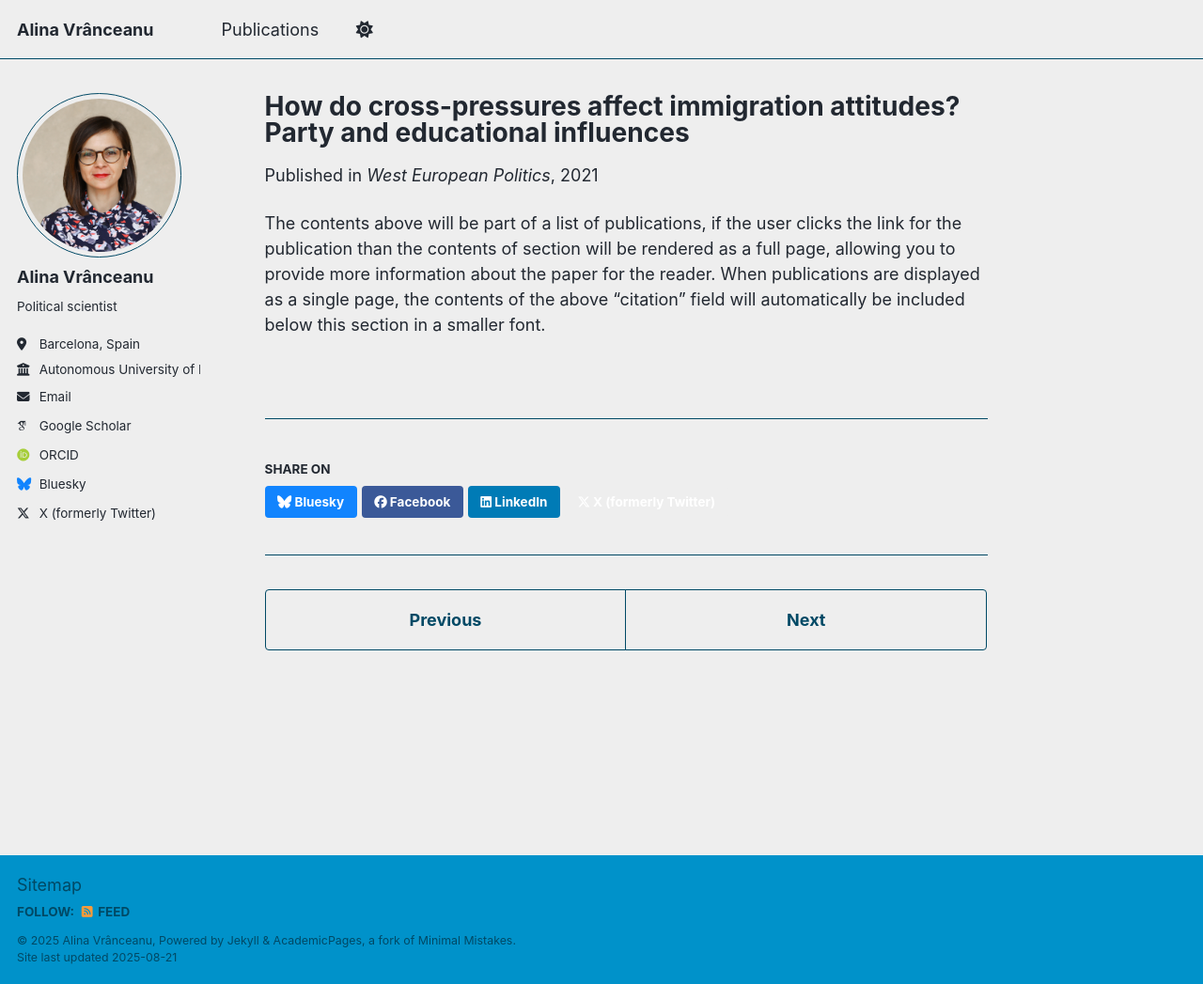
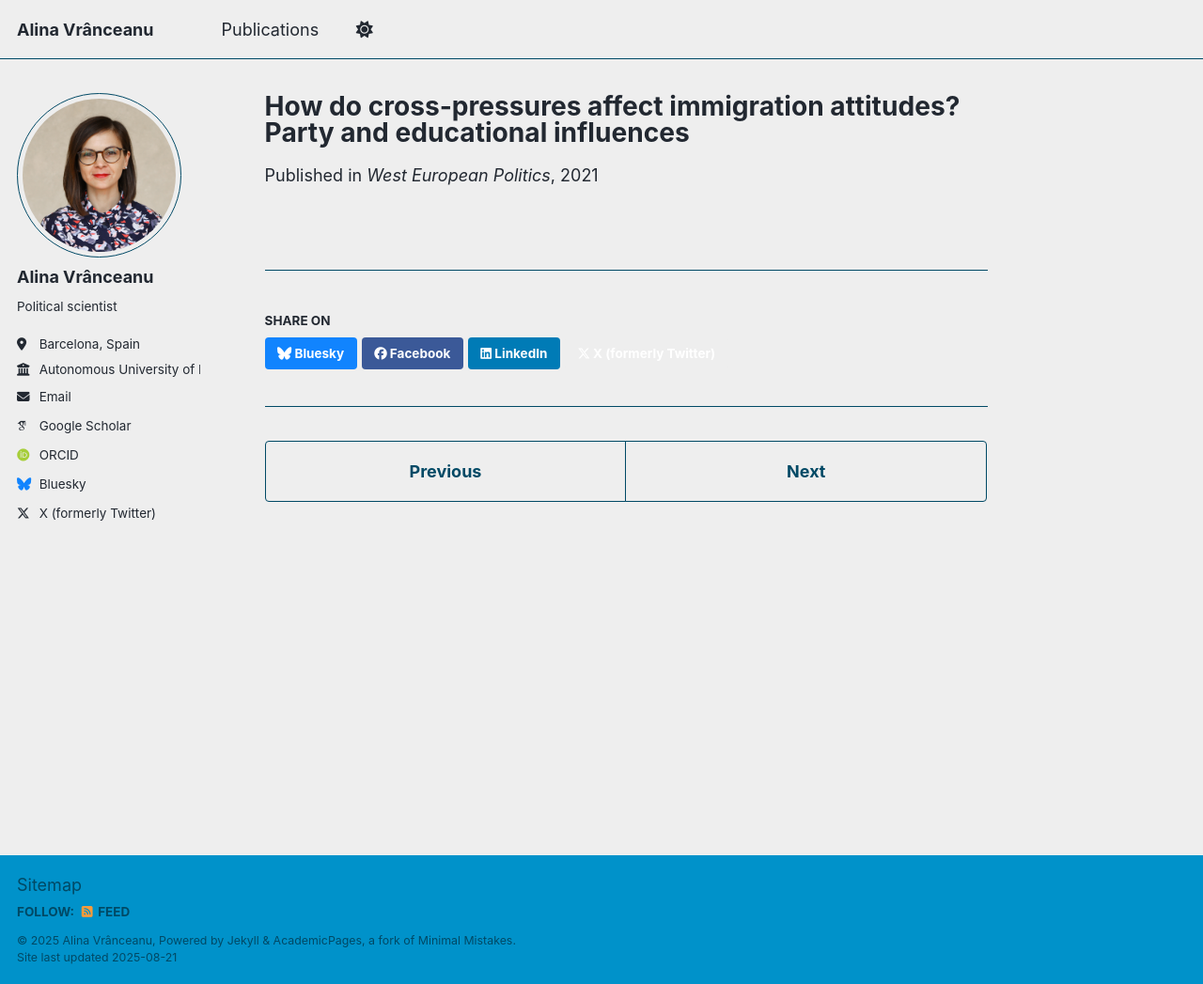
Before and after one commit to alinavranceanu/alinavranceanu.github.io, a Jekyll site: the page built from _publications/2022-Vranceanu-WEP.md, in a window 1280 px wide and 1047 px high. Shown: the whole window at 94% size. Built offline with Jekyll 4.4.1, drawn with Linux system fonts in a browser that asks for light colours; some web fonts are replaced; a script that is not in the unit is left out.

Commit message:
Update 2022-Vranceanu-WEP.md

```diff
--- a/_publications/2022-Vranceanu-WEP.md
+++ b/_publications/2022-Vranceanu-WEP.md
@@ -5,5 +5,5 @@ category: manuscripts
 permalink: /publication/2022-Vranceanu-WEP
 date: 2021-09-28
 venue: 'West European Politics'
+paperurl: 'https://doi.org/10.1080/01402382.2021.1975447'
 ---
-The contents above will be part of a list of publications, if the user clicks the link for the publication than the contents of section will be rendered as a full page, allowing you to provide more information about the paper for the reader. When publications are displayed as a single page, the contents of the above "citation" field will automatically be included below this section in a smaller font.
```
